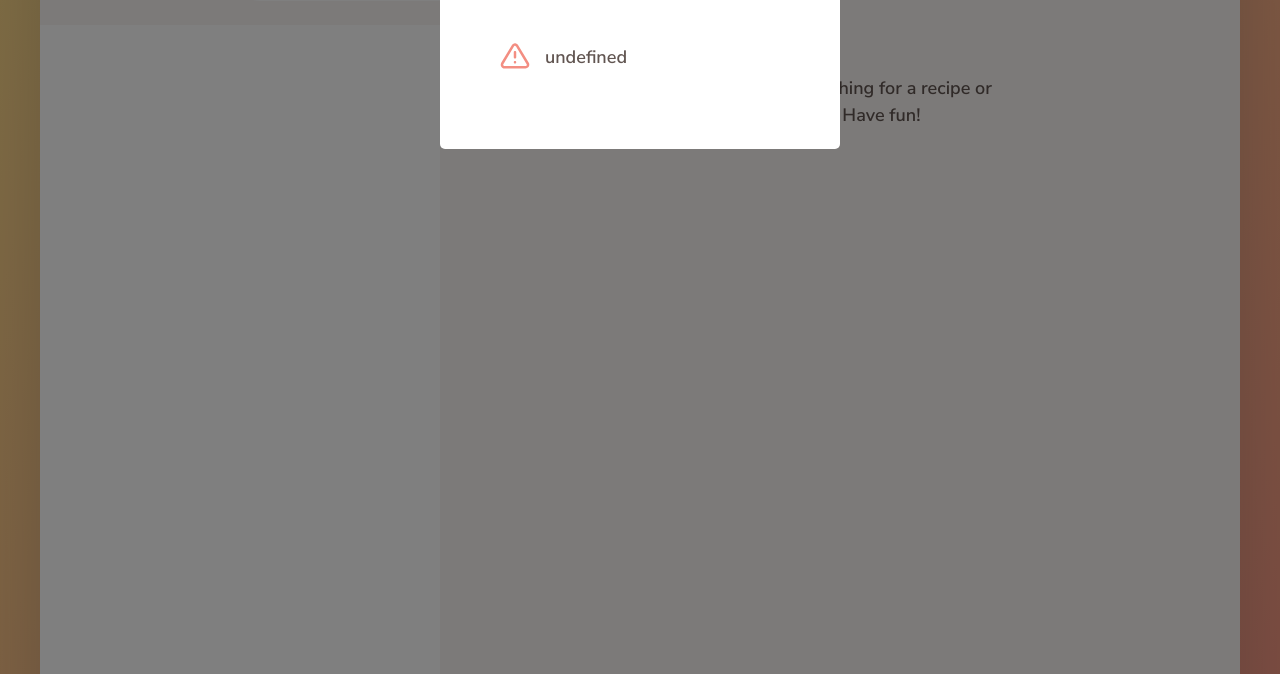
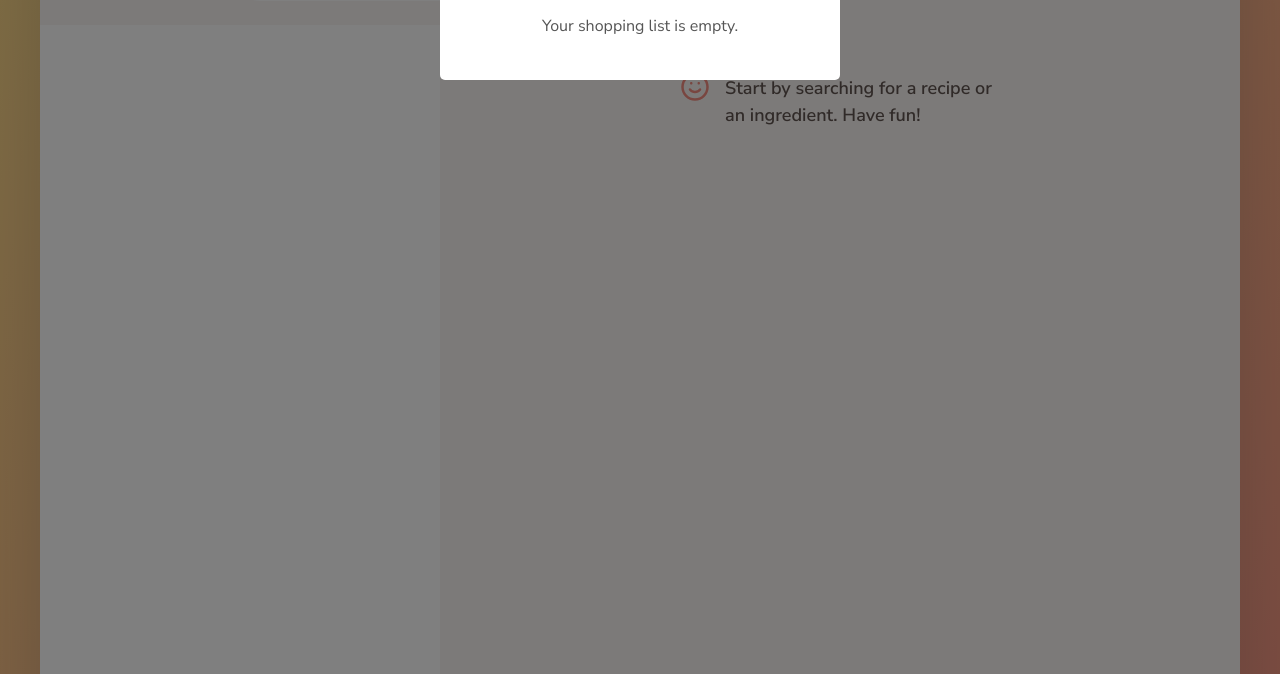
Before and after one commit to ArnaudHalvick/forkify-js-app, a website built with Parcel: page index.html in a window 1280 px wide. Both pictures are taken after a click on the button "SHOPPING LIST". Shown: the part 126-800 px from the top of the page. Built offline with nearby package versions, Linux system fonts and the light colour scheme.

Commit message:
Added message for empty shopping list instead of undefined

```diff
--- a/src/js/views/View.js
+++ b/src/js/views/View.js
@@ -10,9 +10,8 @@ export default class View {
    * @returns {undefined | string} Markup string if render is false
    */
   render(data, render = true) {
-    // If no data or empty array, display an error message
-    if (!data || (Array.isArray(data) && data.length === 0))
-      return this.renderError();
+    // If data is undefined or null, display an error message
+    if (data === undefined || data === null) return this.renderError();
 
     // Store the data in the instance for further use
     this._data = data;
--- a/src/js/views/shoppingListView.js
+++ b/src/js/views/shoppingListView.js
@@ -9,6 +9,7 @@ class ShoppingListView extends View {
   _overlay = document.querySelector(".overlay--shopping-list");
   _btnOpen = document.querySelector(".nav__btn--shopping-list");
   _btnClose = document.querySelector(".btn--close-shopping-list");
+  _errorMessage = "Your shopping list is empty.";
 
   constructor() {
     super();
@@ -62,7 +63,8 @@ class ShoppingListView extends View {
    * Generate the HTML markup for the shopping list
    */
   _generateMarkup() {
-    if (this._data.length === 0) return "<p>Your shopping list is empty.</p>";
+    if (!this._data || this._data.length === 0)
+      return '<p class="shopping-list--message">Your shopping list is empty.</p>';
     return this._data.map(ing => this._generateMarkupIngredient(ing)).join("");
   }
 
--- a/src/sass/_shoppingList.scss
+++ b/src/sass/_shoppingList.scss
@@ -90,3 +90,10 @@
 .btn--close-shopping-list {
   font-size: 2rem;
 }
+
+.shopping-list--message {
+  text-align: center;
+  font-size: 1.6rem;
+  color: #555;
+  padding: 2rem;
+}
```
